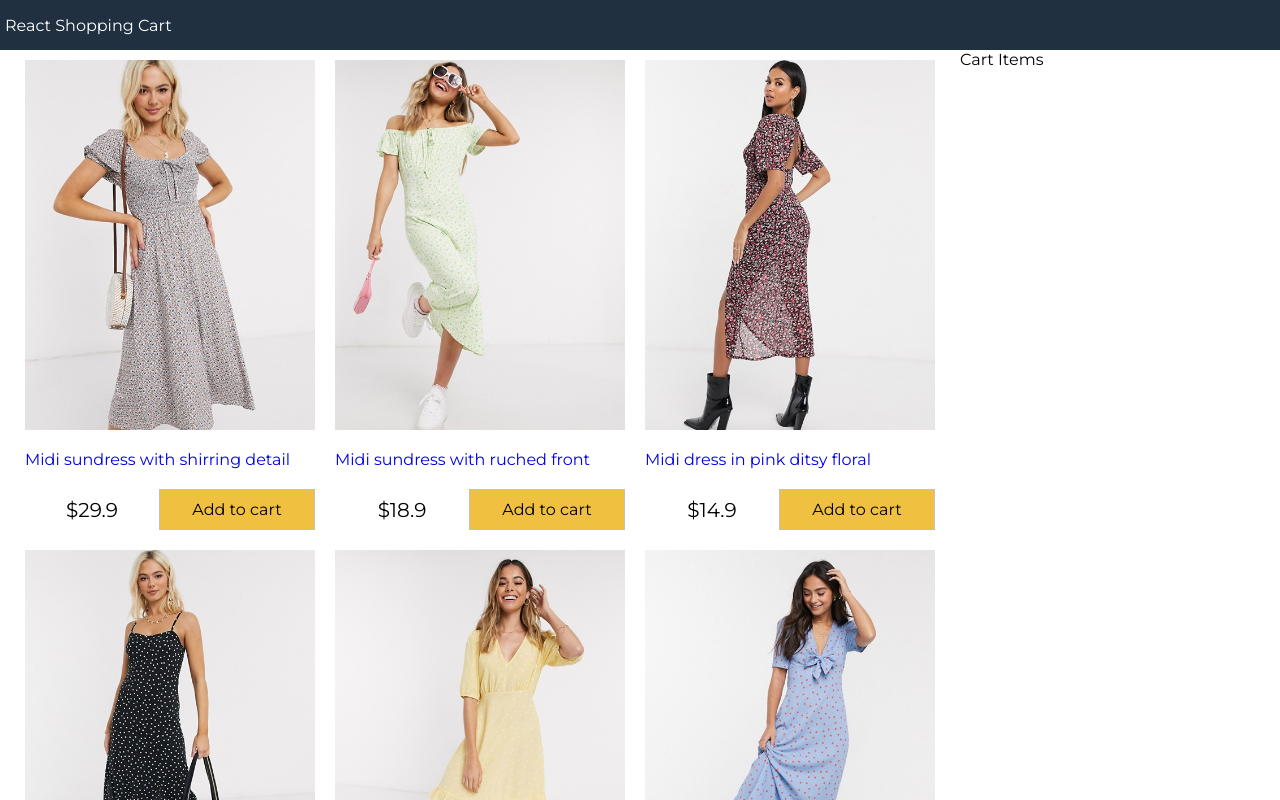
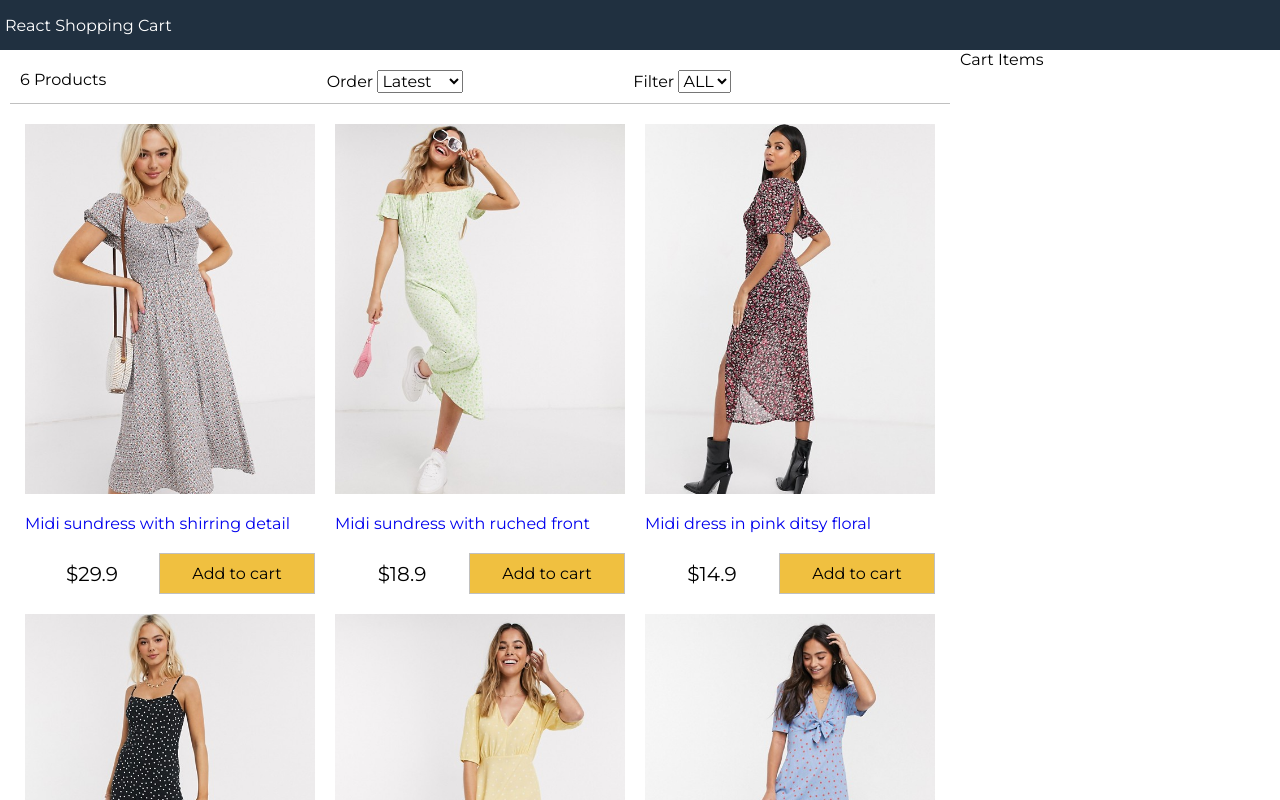
Before and after one commit to fniftaly/shoppingcart, a React (Create React App) app: page / in a window 1280 px wide. Shown: the top 800 px of the page. Built offline with nearby package versions, Linux system fonts and the light colour scheme.

Commit message:
filter component added

```diff
--- a/src/App.js
+++ b/src/App.js
@@ -2,12 +2,48 @@
 // feature-1 branch
 import data from "./data.json";
 import Products from "./components/Products";
+import Filter from "./components/Filter";
 function App() {
   const [state, setState] = useState({
     products: data.products,
     size: "",
     sort: "",
   });
+  const sortProducts = (e) => {
+    console.log(e.target.value);
+    const sort = e.target.value;
+    setState((state) => ({
+      sort: sort,
+      products: state.products
+        .slice()
+        .sort((a, b) =>
+          sort === "lowest"
+            ? a.price > b.price
+              ? 1
+              : -1
+            : sort === "highest"
+            ? a.price < b.price
+              ? 1
+              : -1
+            : a._id < b._id
+            ? 1
+            : -1
+        ),
+    }));
+  };
+  const filterProducts = (e) => {
+    console.log(e.target.value);
+    if (e.target.value === "") {
+      setState({ size: e.target.value, product: data.products });
+    } else {
+      setState({
+        size: e.target.value,
+        products: data.products.filter(
+          (product) => product.availableSizes.indexOf(e.target.value) >= 0
+        ),
+      });
+    }
+  };
   return (
     <div className="grid-container">
       <header className="App-header">
@@ -16,6 +52,13 @@
       <main>
         <div className="content">
           <div className="main">
+            <Filter
+              count={state.products.length}
+              size={state.size}
+              sort={state.sort}
+              filterProducts={filterProducts}
+              sortProducts={sortProducts}
+            />
             <Products data={state.products} />
           </div>
           <div className="sidebar">Cart Items</div>
--- /dev/null
+++ b/src/components/Filter.js
@@ -0,0 +1,31 @@
+import React from "react";
+
+const Filter = ({ count, size, sort, sortProducts, filterProducts }) => {
+  return (
+    <div className="filter">
+      <div className="filter-result">{count} Products</div>
+      <div className="filter-sort">
+        Order{" "}
+        <select value={sort} onChange={sortProducts}>
+          <option>Latest</option>
+          <option value="lowest">Lowest</option>
+          <option value="highest">Highest</option>
+        </select>
+      </div>
+      <div className="filter-size">
+        Filter{" "}
+        <select value={size} onChange={filterProducts}>
+          <option value="">ALL</option>
+          <option value="XS">XS</option>
+          <option value="S">S</option>
+          <option value="M">M</option>
+          <option value="L">L</option>
+          <option value="XL">XL</option>
+          <option value="XXL">XXL</option>
+        </select>
+      </div>
+    </div>
+  );
+};
+
+export default Filter;
```
